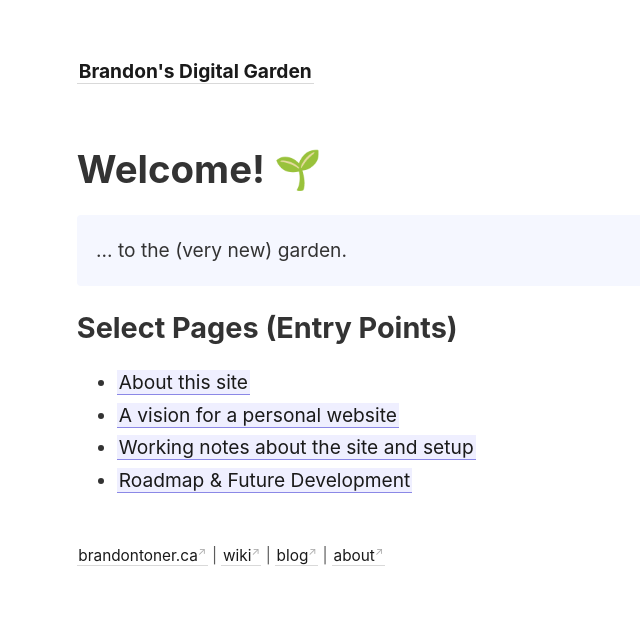
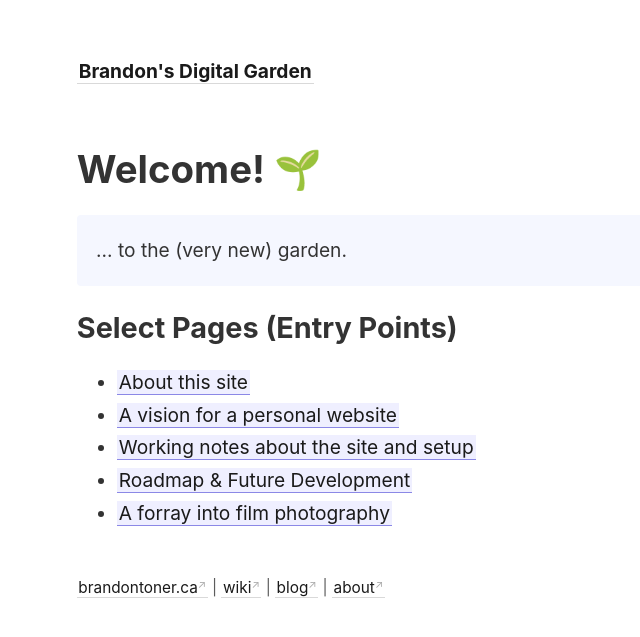
Before and after one commit to brandon-toner/brandontoner-jekyll-garden, a Jekyll site: the page built from _pages/index.md, in a window 1280 px wide. Shown: the top 637 px of the page, without its empty margins (0-640 px from the left). Built offline with Jekyll 4.4.1, drawn with Linux system fonts in a browser that asks for light colours.

Commit message:
Update content

```diff
--- a/_pages/index.md
+++ b/_pages/index.md
@@ -16,6 +16,7 @@ permalink: /
 - [[A vision for a personal website]]
 - [[Working notes about the site and setup]]
 - [[Roadmap & Future Development]]
+- [[A forray into film photography]]
 
 <style>
   .wrapper {
```
